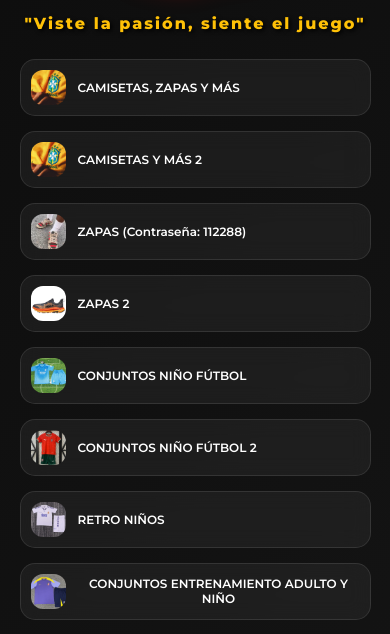
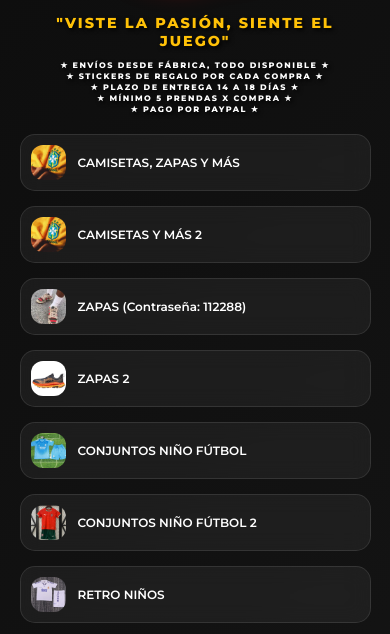
Before and after one commit to RubyKickShop/RubyKickShop, a plain HTML site: page index.html in a window 390 px wide. Shown: the part 205-839 px from the top of the page. Drawn offline with Linux system fonts and the light colour scheme.

Commit message:
Add files via upload

```diff
--- a/index.html
+++ b/index.html
@@ -18,7 +18,14 @@
 <body>
     <header class="hero">
         <img src="imagenes/Logo.png" alt="RubyKickShop Logo" class="logo" />
-        <h1 class="slogan">"Viste la pasión, siente el juego"</h1>
+        <h1 class="slogan">"VISTE LA PASIÓN, SIENTE EL JUEGO"</h1>
+        <h1 class="slogan-2">
+                 ★ ENVÍOS DESDE FÁBRICA, TODO DISPONIBLE ★
+            <br> ★ STICKERS DE REGALO POR CADA COMPRA ★
+            <br> ★ PLAZO DE ENTREGA 14 A 18 DÍAS ★
+            <br> ★ MÍNIMO 5 PRENDAS X COMPRA ★
+            <br> ★ PAGO POR PAYPAL ★
+        </h1>
     </header>
 
     <main class="container" id="links-container"> </main>
--- a/styles.css
+++ b/styles.css
@@ -29,13 +29,23 @@ body {
   text-shadow: 2px 2px 4px #000;
 }
 
+.slogan-2 {
+  font-size: 1rem;
+  letter-spacing: 1.5px;
+  color: #ffffff;
+  text-shadow: 2px 2px 4px #000;
+  text-align: center;
+  margin: 15px 0;
+  line-height: 1.4;
+}
+
 
 /* Contenedor principal */
 .container {
   display: grid;
   grid-template-columns: repeat(auto-fit, minmax(280px, 1fr));
   gap: 20px;
-  padding: 30px;
+  padding: 5px;
   max-width: 1100px;
   margin: 0 auto;
 }
@@ -97,27 +107,27 @@ body {
 }
 
 .footer .social a {
-  display: inline-block;
-  border-radius: 50%;
-  overflow: hidden;
+  display: inline-flex;
+  align-items: center;
+  justify-content: center;
   width: 50px;
   height: 50px;
+  border-radius: 50%;
+  border: 2px solid #e60000; /* ← borde rojo */
+  overflow: hidden;
   background: rgba(255, 255, 255, 0.05);
   transition: all 0.3s ease;
-  display: flex;
-  align-items: center;
-  justify-content: center;
+}
+
+.footer .social a:hover {
+  transform: scale(1.2);
+  background: rgba(255, 0, 0, 0.15); /* efecto hover rojo */
+  box-shadow: 0 0 15px #e60000;
 }
 
 .footer .social a img {
   width: 100%;
   transition: transform 0.3s ease, filter 0.3s ease;
-}
-
-.footer .social a:hover {
-  transform: scale(1.2);
-  background: rgba(255, 255, 255, 0.15);
-  box-shadow: 0 0 15px #e60000;
 }
 
 .footer .social a:hover img {
@@ -129,7 +139,7 @@ body {
 }
 
 .footer .copyright {
-  font-size: 0.8rem;
+  font-size: 0.7rem;
   color: #ccc;
   margin-top: 10px;
 }
@@ -158,15 +168,20 @@ body {
 @media (max-width: 900px) {
 
   .slogan {
-    font-size: 1.5rem;
+    font-size: 1.3rem;
     margin-top: 8px;
+  }
+
+  .slogan-2 {
+    font-size: 0.8rem;
+    margin-top: 10px;
   }
 
   .container {
     display: flex;
     flex-direction: column; /* botones en columna */
     gap: 18px;
-    padding: 25px;
+    padding: 3px;
     max-width: 90%;
     margin: 0 auto;
   }
@@ -204,13 +219,18 @@ body {
 @media (max-width: 600px) {
 
   .slogan {
-    font-size: 1rem;
+    font-size: 0.9rem;
     margin-top: 5px;
+  }
+
+  .slogan-2 {
+    font-size: 0.5rem;
+    margin-top: 8px;
   }
 
   .container {
     gap: 15px;
-    padding: 15px;
+    padding: 3px;
   }
 
   .link-card {
```
Also changed, not shown: imagenes/rrss_1.png.
